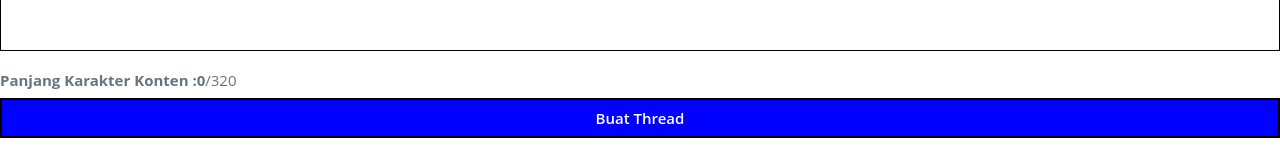
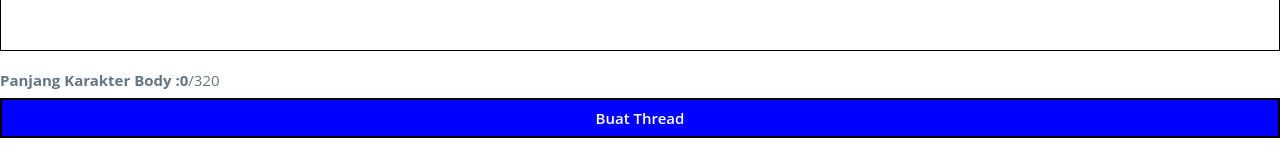
Before and after one commit to buhorii26/submission-discuss-app, a React (Vite) app: page /new in a window 1280 px wide. Shown: the part 469-629 px from the top of the page. Built offline with nearby package versions, Linux system fonts and the light colour scheme; what react-redux-loading-bar would draw is missing.

Commit message:
make test passed 26 mei

```diff
--- a/src/components/ThreadInput.jsx
+++ b/src/components/ThreadInput.jsx
@@ -34,7 +34,7 @@ function ThreadInput({ addThread }) {
       />
       <p className="thread-input__char-left">
         <strong>
-          Panjang Karakter Konten :
+          Panjang Karakter Body :
           {body.length}
         </strong>
         /320
```
Also changed, not shown: 1 other file (tests, documents, lock files or other folders).
